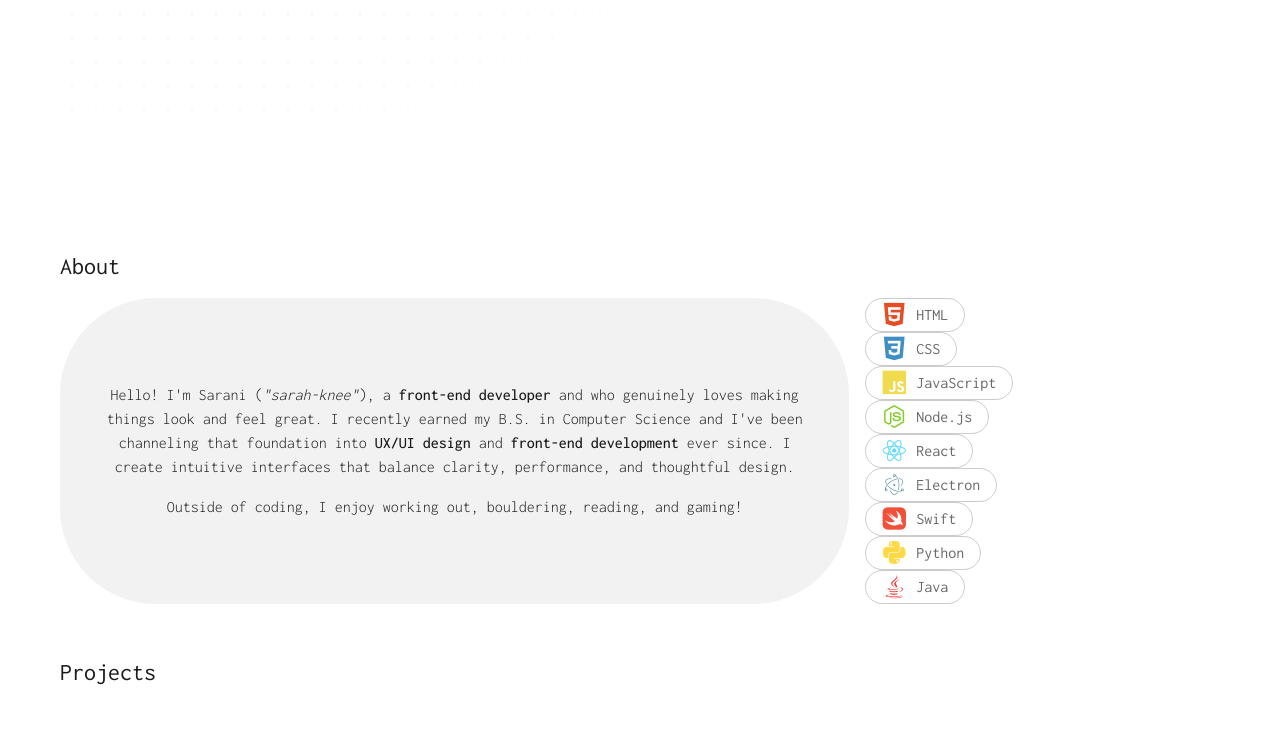
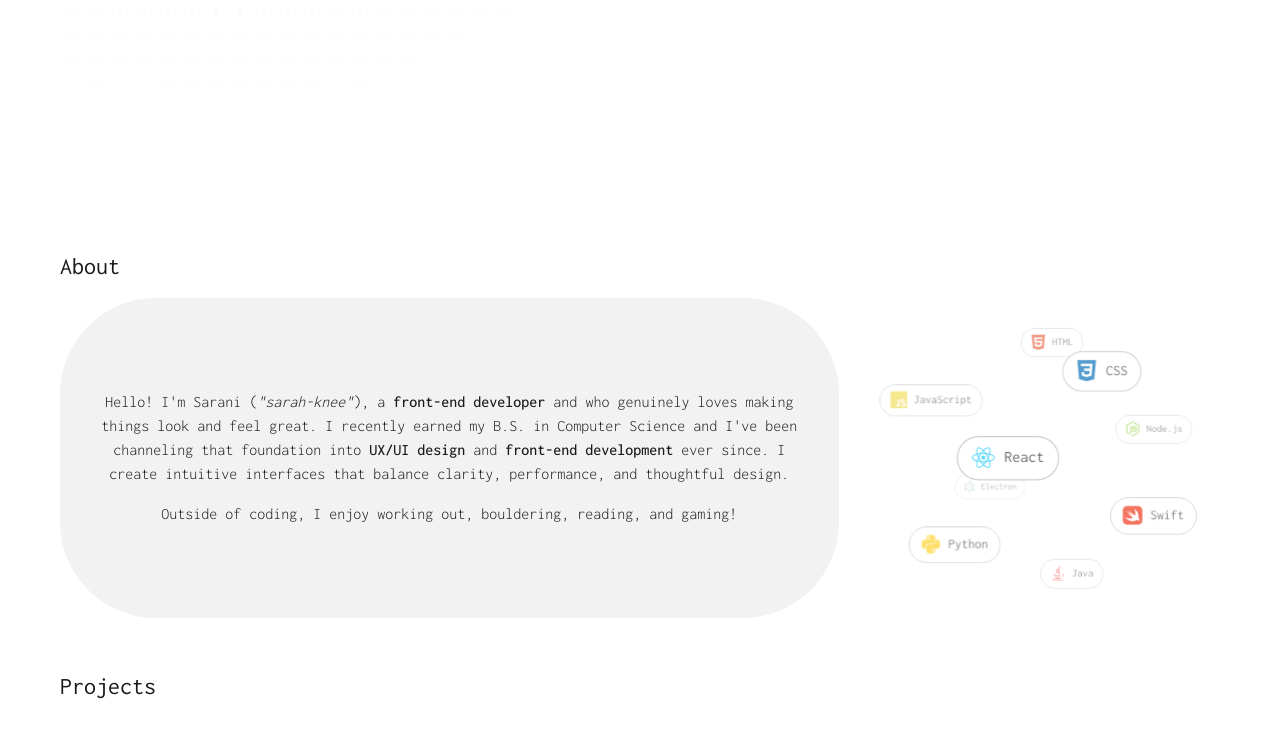
Before and after one commit to sarani-tang/my-portfolio, a Next.js app: page / in a window 1280 px wide. Shown: the part 690-1426 px from the top of the page. Built offline with nearby package versions, Linux system fonts and the light colour scheme.

Commit message:
added rotating 3d sphere to display tech stack

```diff
--- a/src/app/page.tsx
+++ b/src/app/page.tsx
@@ -139,6 +139,170 @@ function AsciiMorphHeading({
         textShadow: `0 0 15px ${MORPH_GLOW}`,
       }}
     />
+  );
+}
+
+// sphere for skills
+
+const SPHERE_RADIUS = 130; // radius of the point cloud in px
+const BASE_CONTAINER_SIZE = 320; // container size
+const AUTO_SPIN_SPEED = 0.25; // base rotation speed in rad/sec
+const MAX_SPIN_BOOST = 0.6; // extra speed that's added or substracted by cursor x-position
+const MAX_TILT = 0.5; // max tilt in radians by cursor
+
+type SpherePoint = {x: number; y: number; z: number };
+
+function generateSpherePoints(count: number, radius: number): SpherePoint[] {
+  const points: SpherePoint[] = [];
+  const offset = 2 / count;
+  const increment = Math.PI * (3 - Math.sqrt(5));
+  for (let i = 0; i < count; i++) {
+    const y = i * offset - 1 + offset / 2;
+    const r = Math.sqrt(Math.max(0, 1 - y * y));
+    const phi = i * increment;
+    points.push({
+      x: Math.cos(phi) * r * radius,
+      y: y * radius,
+      z: Math.sin(phi) * r * radius,
+    });
+  }
+  return points;
+}
+
+function rotatePoint(p: SpherePoint, yaw: number, pitch: number): SpherePoint {
+  const cosY = Math.cos(yaw);
+  const sinY = Math.sin(yaw);
+  const x1 = p.x * cosY + p.z * sinY;
+  const z1 = -p.x * sinY + p.z * cosY;
+
+  const cosX = Math.cos(pitch);
+  const sinX = Math.sin(pitch);
+  const y2 = p.y * cosX - z1 * sinX;
+  const z2 = p.y * sinX + z1 * cosX;
+
+  return { x: x1, y: y2, z: z2 };
+}
+
+function mapRange(value: number, inMin: number, inMax: number, outMin: number, outMax: number) {
+  const t = (value - inMin) / (inMax - inMin);
+  const clamped = Math.min(1, Math.max(0, t));
+  return outMin + clamped * (outMax - outMin);
+}
+
+function SkillSphere({ items }: { items: { icon: string; label: string }[] }) {
+  const containerRef = useRef<HTMLDivElement>(null);
+  const bubbleRefs = useRef<(HTMLDivElement | null)[]>([]);
+  const pointsRef = useRef<SpherePoint[]>([]);
+  const scaleFactorRef = useRef(1);
+
+  const yawRef = useRef(0);
+  const pitchRef = useRef(0);
+  const targetPitchRef = useRef(0);
+  const spinSpeedRef = useRef(AUTO_SPIN_SPEED);
+  const targetSpinRef = useRef(AUTO_SPIN_SPEED);
+  const pausedRef = useRef(false);
+  const rafRef = useRef<number | null>(null);
+  const lastTimeRef = useRef<number | null>(null);
+
+  useEffect(() => {
+    pointsRef.current = generateSpherePoints(items.length, SPHERE_RADIUS);
+  }, [items.length]);
+
+  useEffect(() => {
+    const el = containerRef.current;
+    if (!el) return;
+    const ro = new ResizeObserver((entries) => {
+      scaleFactorRef.current = entries[0].contentRect.width / BASE_CONTAINER_SIZE;
+    });
+    ro.observe(el);
+    return () => ro.disconnect();
+  }, []);
+
+  const renderFrame = (yaw: number, pitch: number) => {
+    const sf = scaleFactorRef.current;
+    pointsRef.current.forEach((p, i) => {
+      const el = bubbleRefs.current[i];
+      if (!el) return;
+      const rotated = rotatePoint(p, yaw, pitch);
+      const scale = mapRange(rotated.z, -SPHERE_RADIUS, SPHERE_RADIUS, 0.6, 1.15) * sf;
+      const opacity = mapRange(rotated.z, -SPHERE_RADIUS, SPHERE_RADIUS, 0.4, 1);
+      el.style.transform = `translate(calc(-50% + ${rotated.x * sf}px), calc(-50% + ${rotated.y * sf}px)) scale(${scale})`;
+      el.style.opacity = String(opacity);
+      el.style.zIndex = String(Math.round(rotated.z + 1000));
+    });
+  };
+
+  useEffect(() => {
+    const reduceMotion = window.matchMedia("(prefers-reduced-motion: reduce)").matches;
+
+    if (reduceMotion) {
+      renderFrame(0, 0);
+      const el = containerRef.current;
+      if (!el) return;
+      const ro = new ResizeObserver(() => renderFrame(0, 0));
+      ro.observe(el);
+      return () => ro.disconnect();
+    }
+
+    const step = (time: number) => {
+      if (lastTimeRef.current === null) lastTimeRef.current = time;
+      const dt = (time - lastTimeRef.current) / 1000;
+      lastTimeRef.current = time;
+
+      spinSpeedRef.current += (targetSpinRef.current - spinSpeedRef.current) * 0.05;
+      pitchRef.current += (targetPitchRef.current - pitchRef.current) * 0.08;
+
+      if (!pausedRef.current) {
+        yawRef.current += spinSpeedRef.current * dt;
+      }
+
+      renderFrame(yawRef.current, pitchRef.current);
+      rafRef.current = requestAnimationFrame(step);
+    };
+
+    rafRef.current = requestAnimationFrame(step);
+    return () => {
+      if (rafRef.current) cancelAnimationFrame(rafRef.current);
+    };
+    // eslint-disable-next-line react-hooks/exhaustive-deps
+  }, []);
+
+  const handlePointerMove = (e: React.PointerEvent<HTMLDivElement>) => {
+    const el = containerRef.current;
+    if (!el) return;
+    const rect = el.getBoundingClientRect();
+    const nx = ((e.clientX - rect.left) / rect.width) * 2 - 1;
+    const ny = ((e.clientY - rect.top) / rect.height) * 2 - 1;
+    targetSpinRef.current = AUTO_SPIN_SPEED + nx * MAX_SPIN_BOOST;
+    targetPitchRef.current = -ny * MAX_TILT;
+  };
+
+  const handlePointerLeave = () => {
+    targetSpinRef.current = AUTO_SPIN_SPEED;
+    targetPitchRef.current = 0;
+  };
+
+  return (
+    <div
+      ref={containerRef}
+      onPointerMove={handlePointerMove}
+      onPointerLeave={handlePointerLeave}
+      className="relative w-full aspect-square max-w-[320px] mx-auto"
+    >
+      {items.map((skill, i) => (
+        <div
+          key={skill.label}
+          ref={(node) => { bubbleRefs.current[i] = node; }}
+          onPointerEnter={() => { pausedRef.current = true; }}
+          onPointerLeave={() => { pausedRef.current = false; }}
+          className="absolute top-1/2 left-1/2 flex items-center gap-2 px-3 py-2 rounded-[20px] border border-brand-border bg-white/70 backdrop-blur-sm cursor-default whitespace-nowrap will-change-transform transition-[border-color,box-shadow] duration-200 hover:border-brand-pink hover:shadow-[0_8px_20px_rgba(245,161,161,0.6)]"
+          style={{ transform: "translate(-50%, -50%) scale(1)" }}
+        >
+          <i className={skill.icon} style={{ fontSize: "1.3rem" }} />
+          <span className="text-brand-gray-text text-sm font-normal">{skill.label}</span>
+        </div>
+      ))}
+    </div>
   );
 }
 
@@ -294,7 +458,7 @@ export default function Home() {
             <section id="about" className="my-5 scroll-mt-[90px]">
             <h2 className="text-2xl font-normal mb-4">About</h2>
 
-            <div className="flex flex-col md:flex-row gap-4">
+            <div className="flex flex-col md:flex-row gap-8">
               {/* left side */}
               <div className="flex-[2] rounded-[6rem] bg-brand-gray p-8 md:p-10 text-center flex flex-col items-center justify-center">
                 <p className="m-0 text-base font-light">
@@ -317,9 +481,7 @@ export default function Home() {
               {/* Skills */}
               {/* right side */}
               <div className="flex-1 flex-wrap gap-5 justify-center">
-                {skills.map((skill) => (
-                  <SkillBubble key={skill.label} icon={skill.icon} label={skill.label} />
-                ))}
+                <SkillSphere items={skills}/>
               </div>
             </div>
             </section>
```
